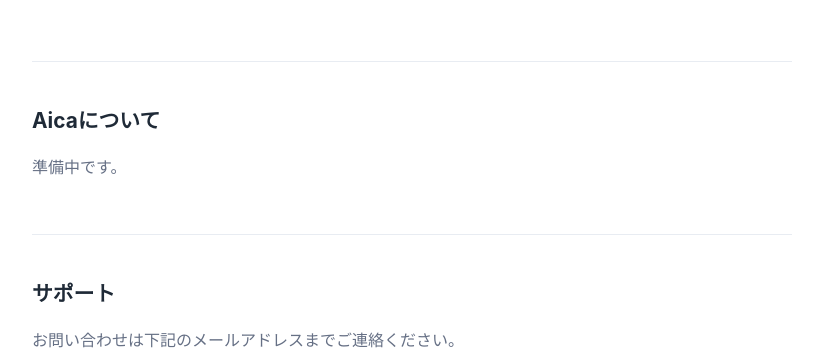
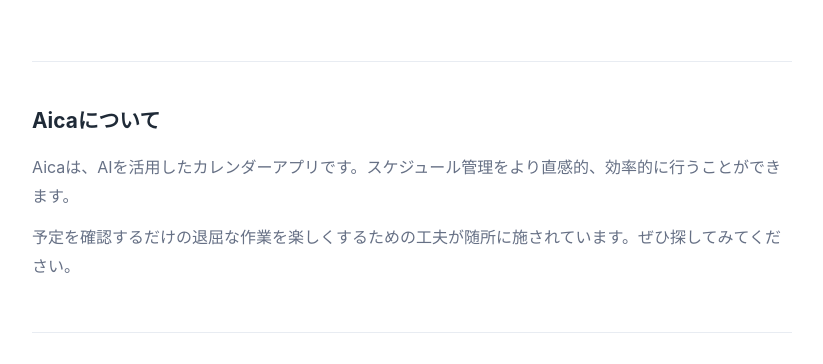
Before and after one commit to leaves-app/leaves-app.github.io, a plain HTML site: page index.html in a window 1280 px wide. Shown: the part 404-768 px from the top of the page, without its empty margins (228-1051 px from the left). Drawn offline with Linux system fonts and the light colour scheme.

Commit message:
あいかについて

```diff
--- a/index.html
+++ b/index.html
@@ -26,7 +26,8 @@
 
     <section class="section" id="about">
       <h2>Aicaについて</h2>
-      <p>準備中です。</p>
+      <p>Aicaは、AIを活用したカレンダーアプリです。スケジュール管理をより直感的、効率的に行うことができます。</p>
+      <p>予定を確認するだけの退屈な作業を楽しくするための工夫が随所に施されています。ぜひ探してみてください。</p>
     </section>
 
     <section class="section" id="support">
```
